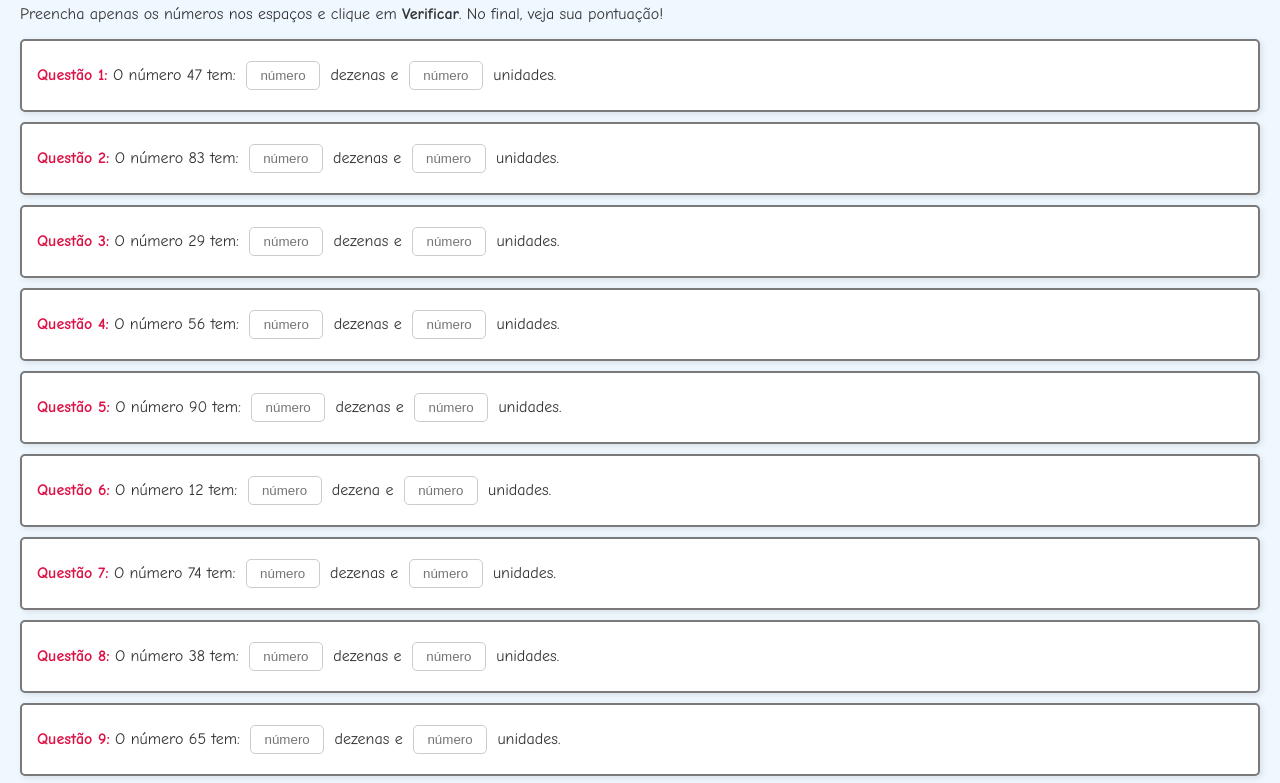
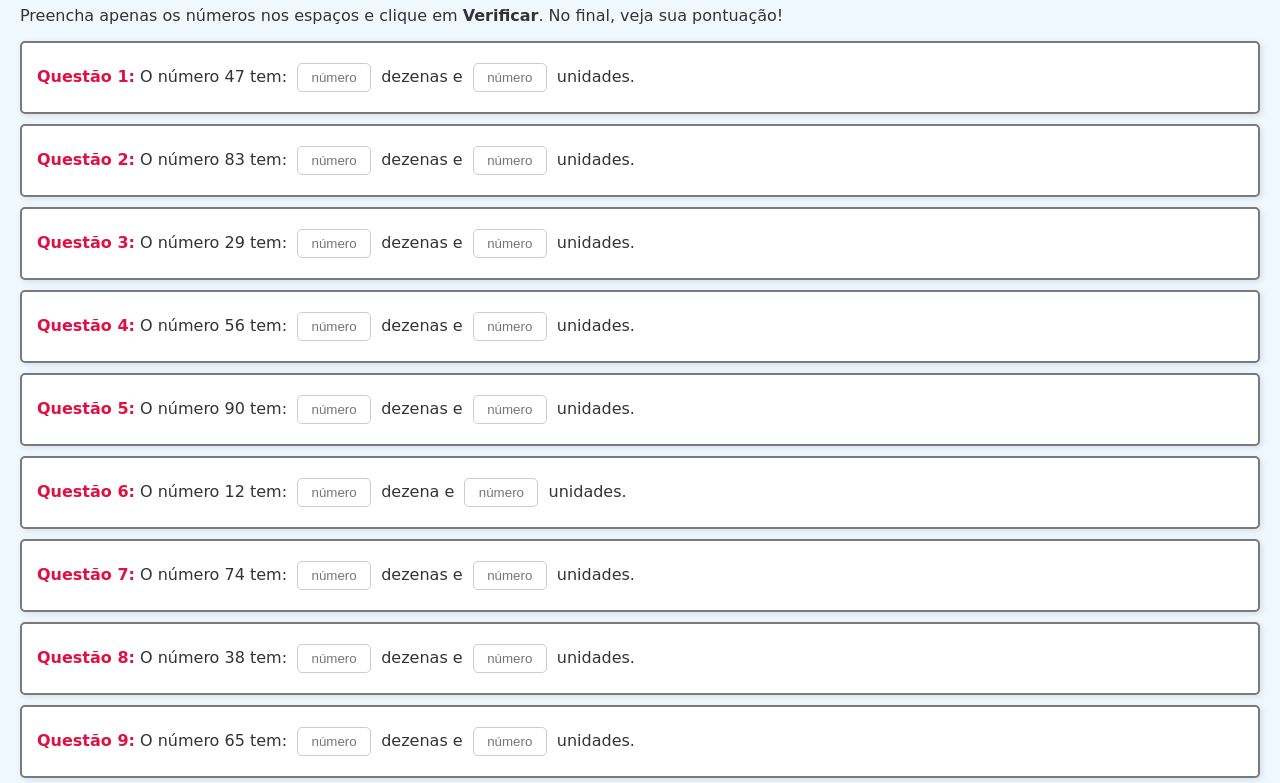
Before and after one commit to simatasic/prova_execiosios, a plain HTML site: page index.html in a window 1280 px wide. Shown: the part 75-858 px from the top of the page. Drawn offline with Linux system fonts and the light colour scheme.

Commit message:
font Calibri

```diff
--- a/style.css
+++ b/style.css
@@ -1,5 +1,5 @@
 body {
-  font-family: Comic Sans MS, cursive, sans-serif;
+  font-family: Calibri Comic Sans MS, cursive, sans-serif;
   background: #f0f8ff;
   margin: 20px;
   color: #333;
```
